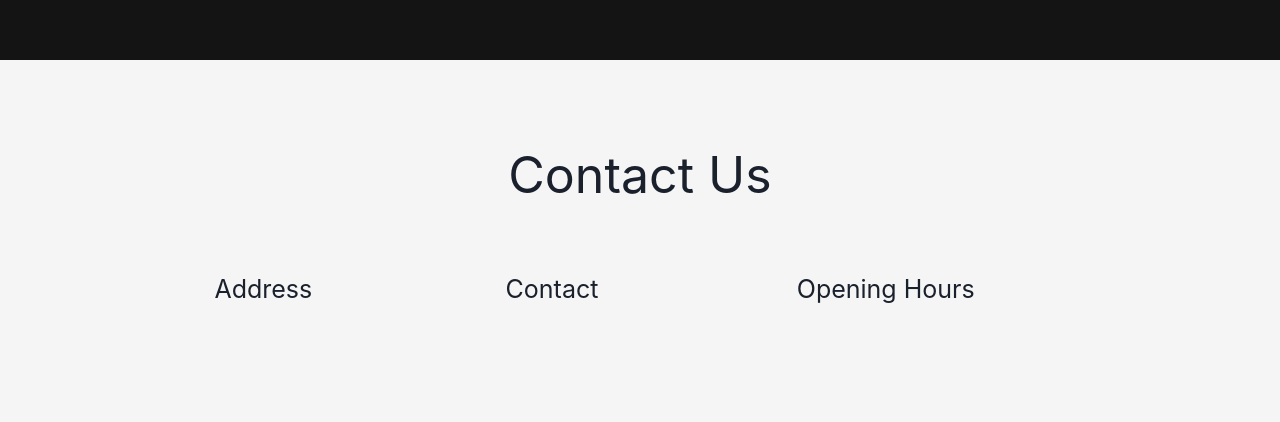
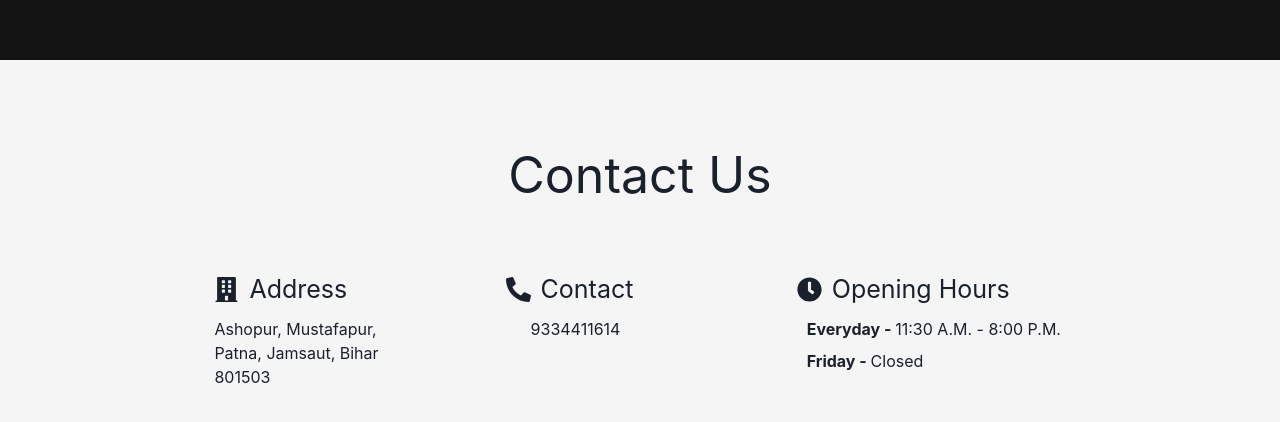
Before and after one commit to iamransh/sui-in-style, a Next.js app: page / in a window 1280 px wide. Shown: the part 3948-4370 px from the top of the page. Built offline with nearby package versions, Linux system fonts and the light colour scheme.

Commit message:
contacts added

```diff
--- a/src/components/Contact.js
+++ b/src/components/Contact.js
@@ -1,23 +1,51 @@
-import React from 'react'
-import { Flex, Stack, Image, Text, Box, Button } from '@chakra-ui/react'
+import React from "react";
+import { Flex, Stack, Image, Text, Box, Button } from "@chakra-ui/react";
+import { FaBuilding, FaPhone, FaClock } from "react-icons/fa";
 
 export default function Contact() {
   return (
-    <Flex w='100%' h='70vh' bg='rgb(245, 245, 245)' justify={'center'} align={'center'}>
-        <Stack w='70%' h='90%'>
-            <Text fontSize={'50px'} textAlign={'center'} py='50px'>Contact Us</Text>
-            <Flex w='100%' justify={'space-evenly'} align={'center'}>
-                <Stack w='30%'>
-                    <Text fontSize={'25px'}>Address</Text>
-                </Stack>
-                <Stack w='30%'>
-                <Text fontSize={'25px'}>Contact</Text>
-                </Stack>
-                <Stack w='30%'>
-                <Text fontSize={'25px'}>Opening Hours</Text>
-                </Stack>
+    <Flex
+      w="100%"
+      h="70vh"
+      bg="rgb(245, 245, 245)"
+      justify={"center"}
+      align={"center"}
+    >
+      <Stack w="70%" h="90%">
+        <Text fontSize={"50px"} textAlign={"center"} py="50px">
+          Contact Us
+        </Text>
+        <Flex w="100%" justify={"space-evenly"}>
+          <Stack w="30%">
+            <Flex align={"center"} fontSize={"25px"}>
+              <FaBuilding />
+              <Text ml="10px"> Address</Text>
             </Flex>
-        </Stack>
+            <Text w="70%">
+              Ashopur, Mustafapur, Patna, Jamsaut, Bihar 801503
+            </Text>
+          </Stack>
+          <Stack w="30%">
+            <Flex align={"center"} fontSize={"25px"}>
+              <FaPhone className="phone" />
+              <Text ml="10px">Contact</Text>
+            </Flex>
+            <Text ml="25px">9334411614</Text>
+          </Stack>
+          <Stack w="30%">
+            <Flex align={"center"} fontSize={"25px"}>
+              <FaClock />
+              <Text ml="10px">Opening Hours</Text>
+            </Flex>
+            <Text ml="10px">
+              <b>Everyday - </b>11:30 A.M. - 8:00 P.M.
+            </Text>
+            <Text ml="10px">
+              <b>Friday - </b>Closed
+            </Text>
+          </Stack>
+        </Flex>
+      </Stack>
     </Flex>
-  )
+  );
 }
```
